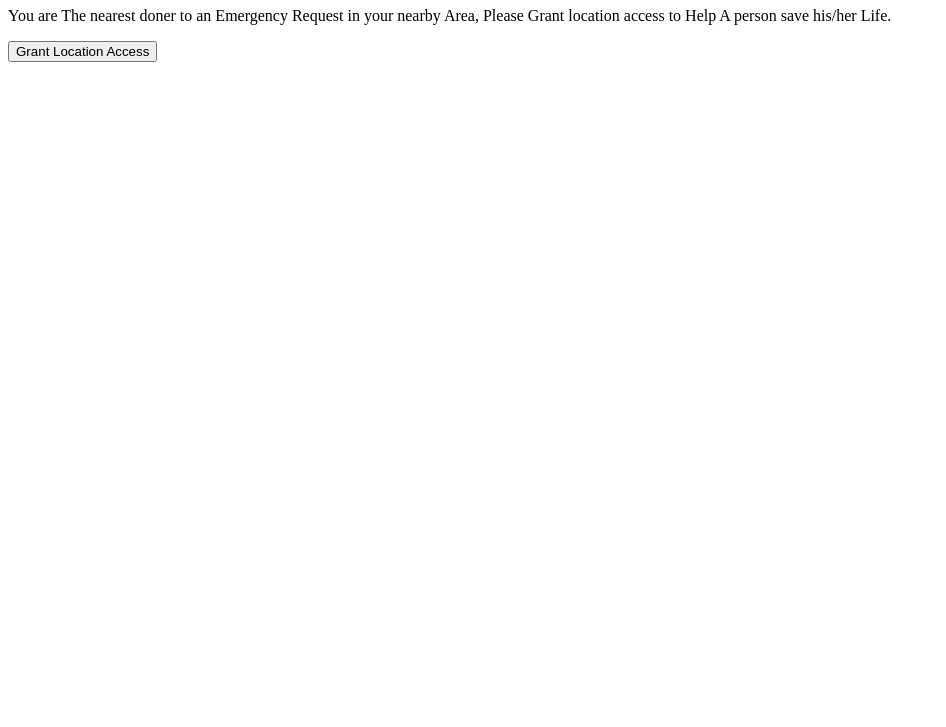
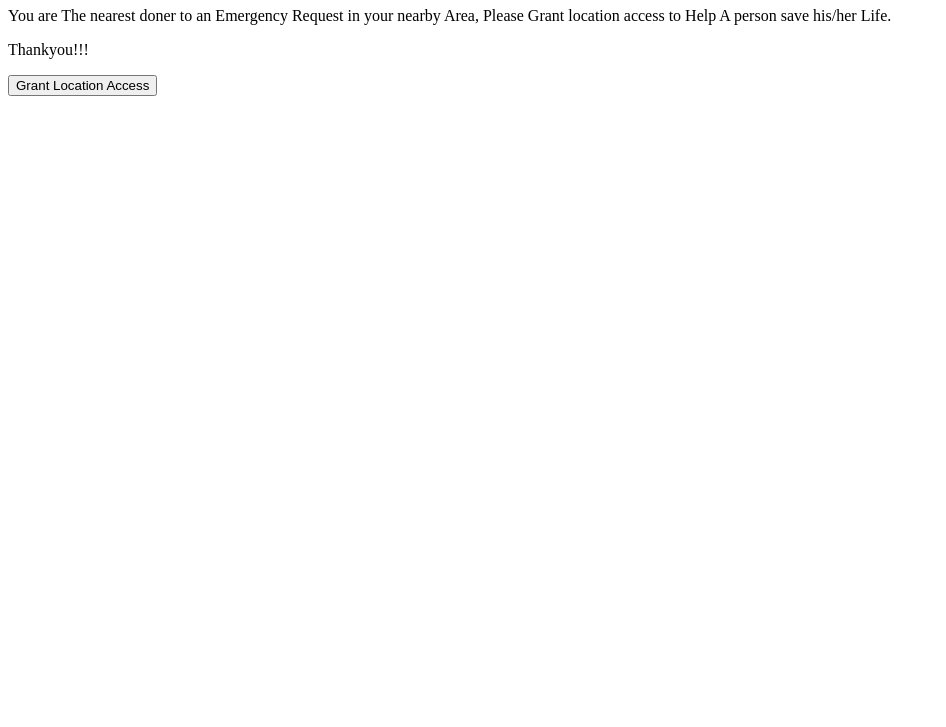
Before and after one commit to intnum10/Doner, a plain HTML site: page index.html in a window 1280 px wide. Shown: the part 73-800 px from the top of the page, without its empty margins (0-946 px from the left). Drawn offline with Linux system fonts and the light colour scheme.

Commit message:
Update index.html

```diff
--- a/index.html
+++ b/index.html
@@ -7,6 +7,7 @@
 
   <h1>Geolocation Access</h1>
   <p>You are The nearest doner to an Emergency Request in your nearby Area, Please Grant location access to Help A person save his/her Life.</p>
+  <p>Thankyou!!!</p>
 
   <button onclick="getLocation()">Grant Location Access</button>
 
```
